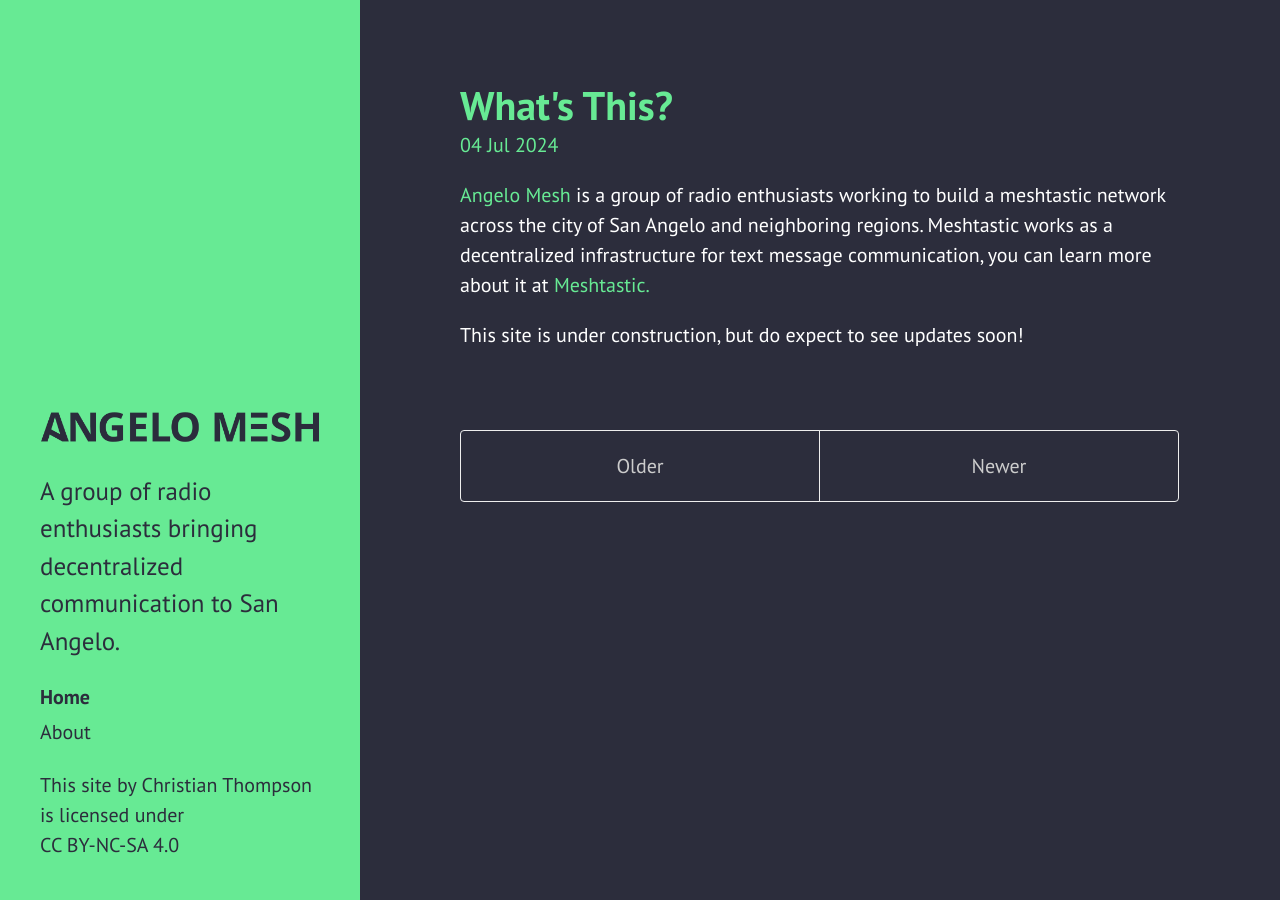
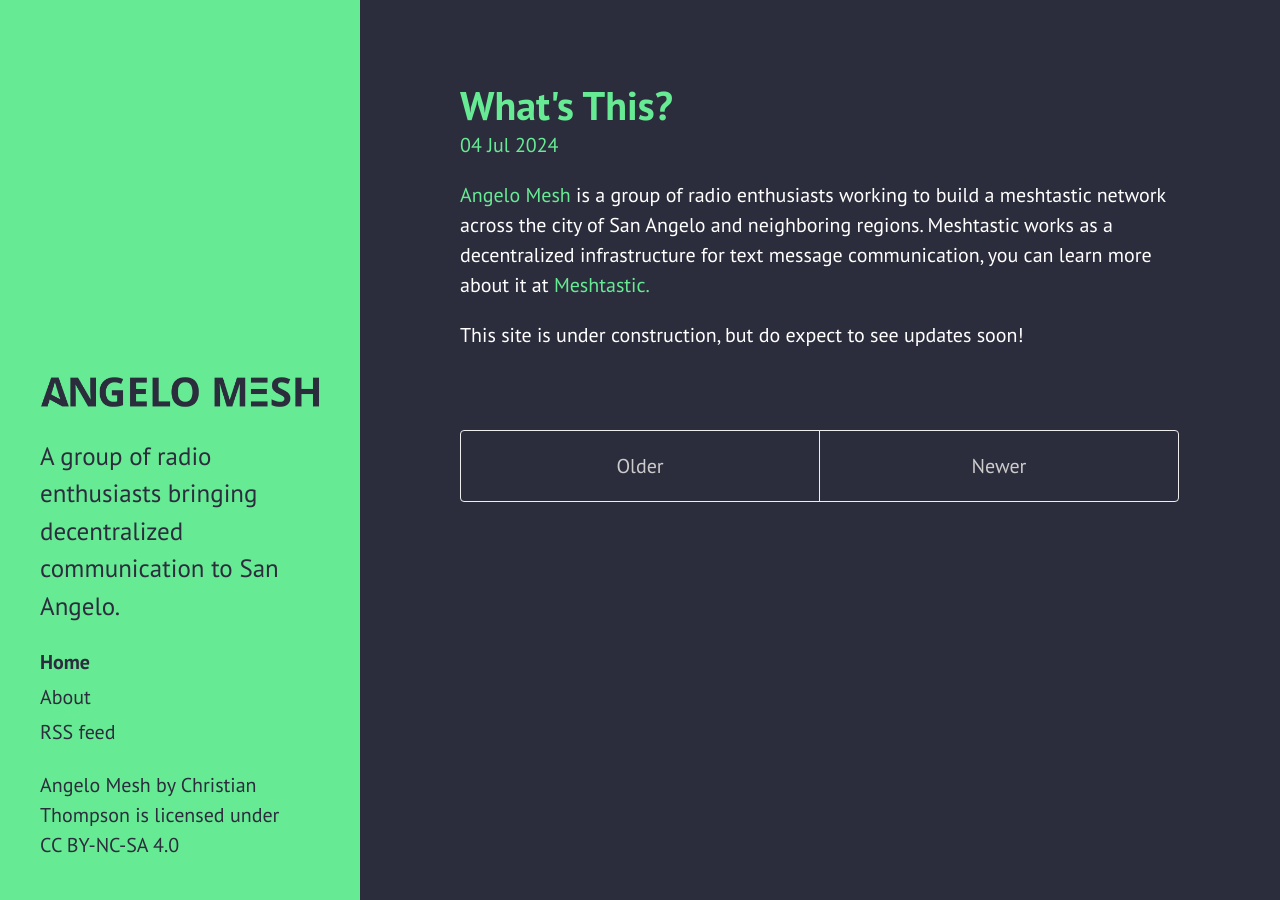
Before and after one commit to RubyMetro/angelomesh, a Jekyll site: the page built from index.html, in a window 1280 px wide. Built offline with Jekyll 4.4.1, drawn with Linux system fonts in a browser that asks for light colours; the list of posts is cut into pages by our own code.

Commit message:
added RSS feed

```diff
--- a/_includes/sidebar.html
+++ b/_includes/sidebar.html
@@ -23,8 +23,10 @@
           {% endif %}
         {% endif %}
       {% endfor %}
+
+      <a class="sidebar-nav-item" href="https://angelomesh.com/atom.xml">RSS feed</a>
     </nav>
 
-    <p xmlns:cc="http://creativecommons.org/ns#" xmlns:dct="http://purl.org/dc/terms/">This site by <span property="cc:attributionName">Christian Thompson</span> is licensed under <a href="https://creativecommons.org/licenses/by-nc-sa/4.0/?ref=chooser-v1" target="_blank" rel="license noopener noreferrer" style="display:inline-block;">CC BY-NC-SA 4.0</a></p>
+    <p xmlns:cc="http://creativecommons.org/ns#" xmlns:dct="http://purl.org/dc/terms/"><a property="dct:title" rel="cc:attributionURL" href="https://angelomesh.com">Angelo Mesh</a> by <span property="cc:attributionName">Christian Thompson</span> is licensed under <a href="https://creativecommons.org/licenses/by-nc-sa/4.0/?ref=chooser-v1" target="_blank" rel="license noopener noreferrer" style="display:inline-block;">CC BY-NC-SA 4.0</a></p>
   </div>
 </div>
```
